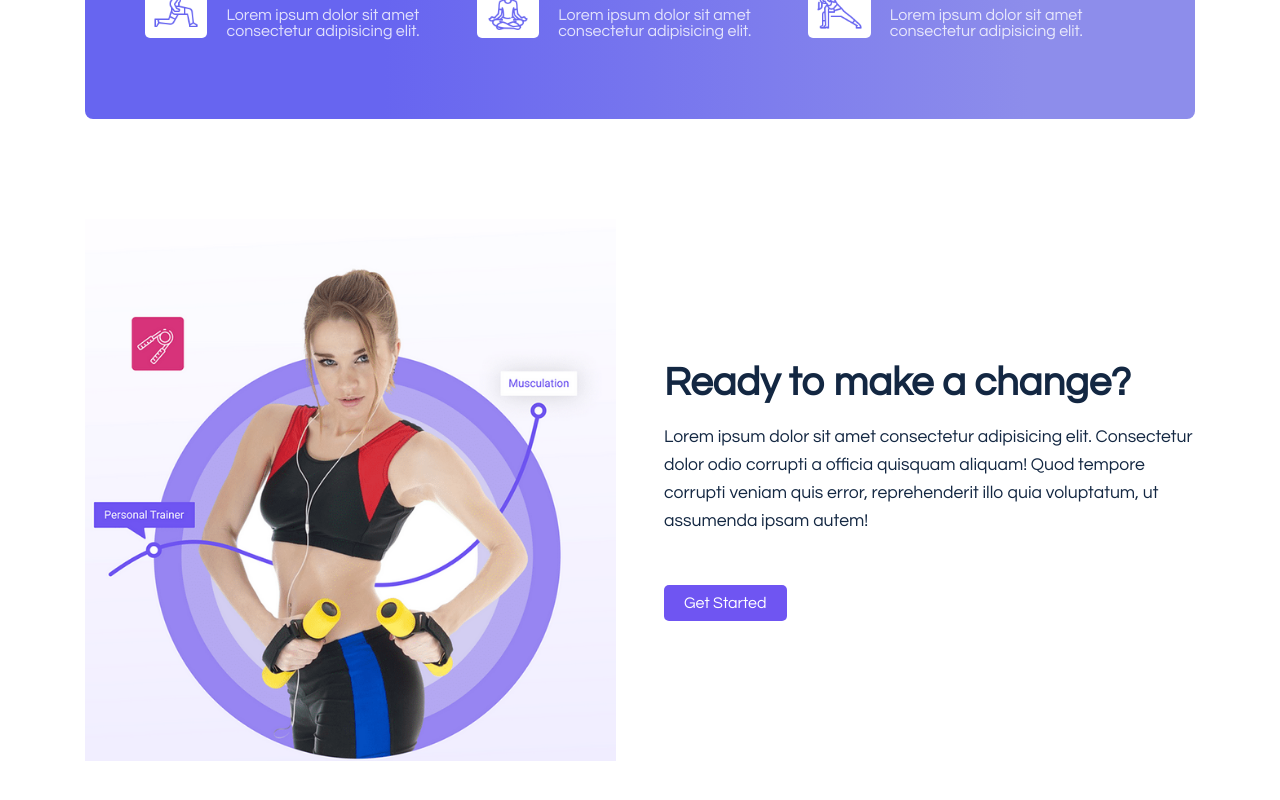
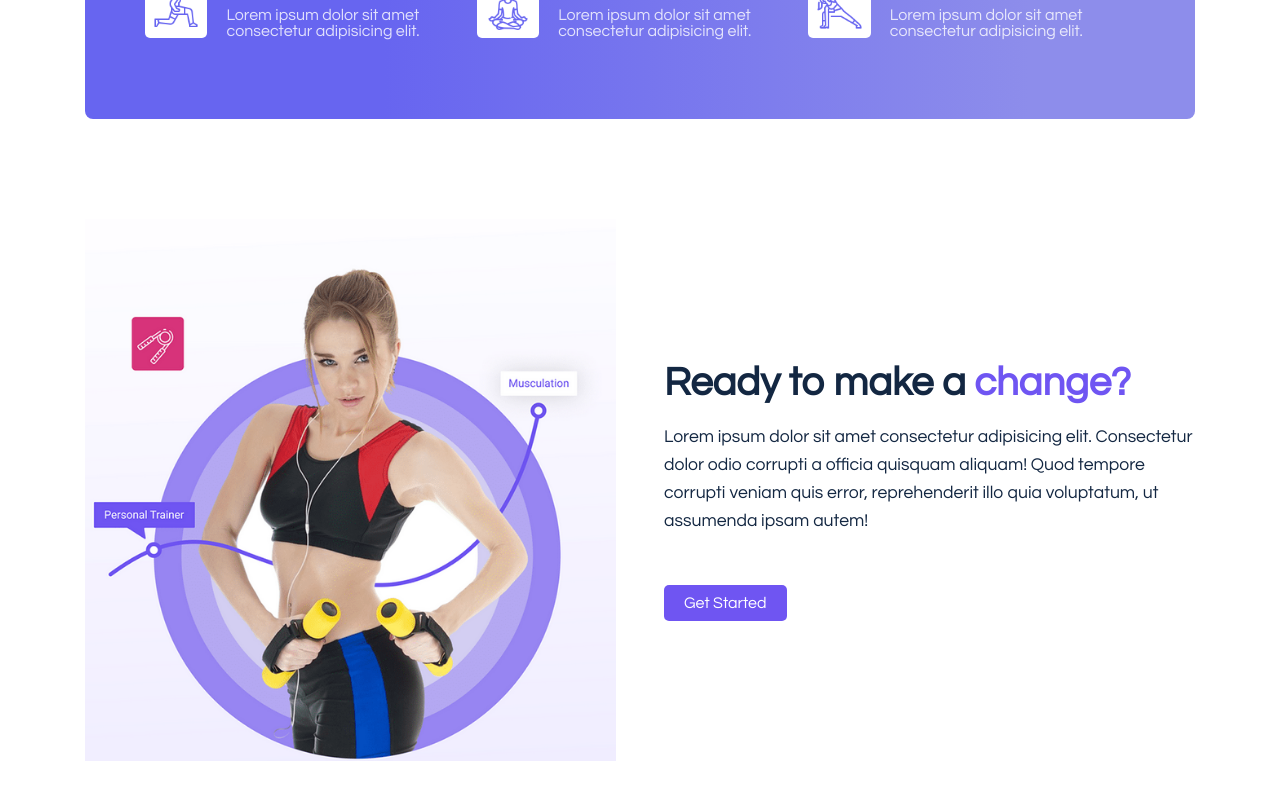
Before and after one commit to Edyane/Gym-website, a React (Create React App) app in the folder gym-website/: page / in a window 1280 px wide. Shown: the part 907-1707 px from the top of the page. Built offline with nearby package versions, Linux system fonts and the light colour scheme.

Commit message:
Finalizando Start Section

```diff
--- a/gym-website/src/components/UI/Start.jsx
+++ b/gym-website/src/components/UI/Start.jsx
@@ -12,7 +12,7 @@ const Start = () => {
 
                 <div className="start__content">
                     <h2 className="section__title">
-                        Ready to make a change?
+                        Ready to make a <span className="highlights">change?</span>
                     </h2>
                     <p>Lorem ipsum dolor sit amet consectetur adipisicing elit. Consectetur dolor odio
                         corrupti a officia quisquam aliquam! Quod tempore corrupti veniam quis error,
```
